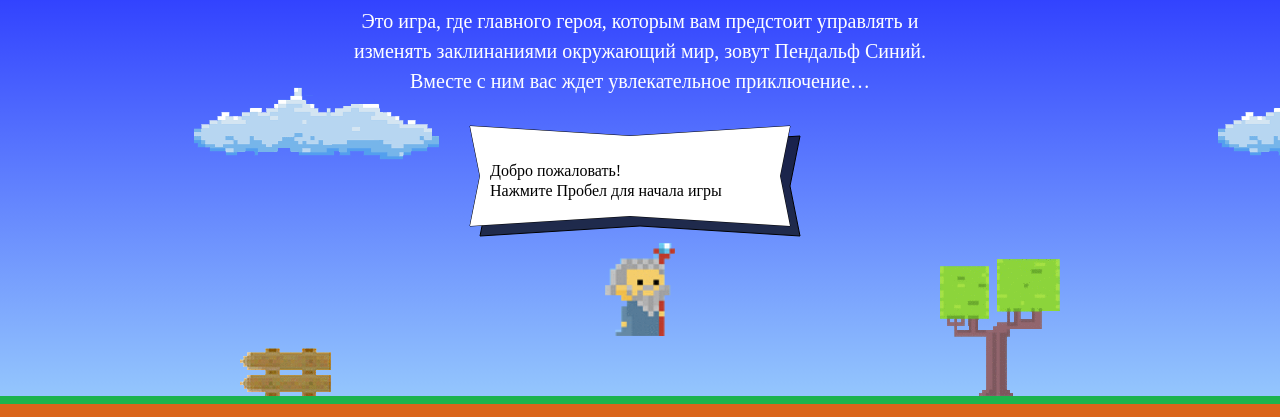
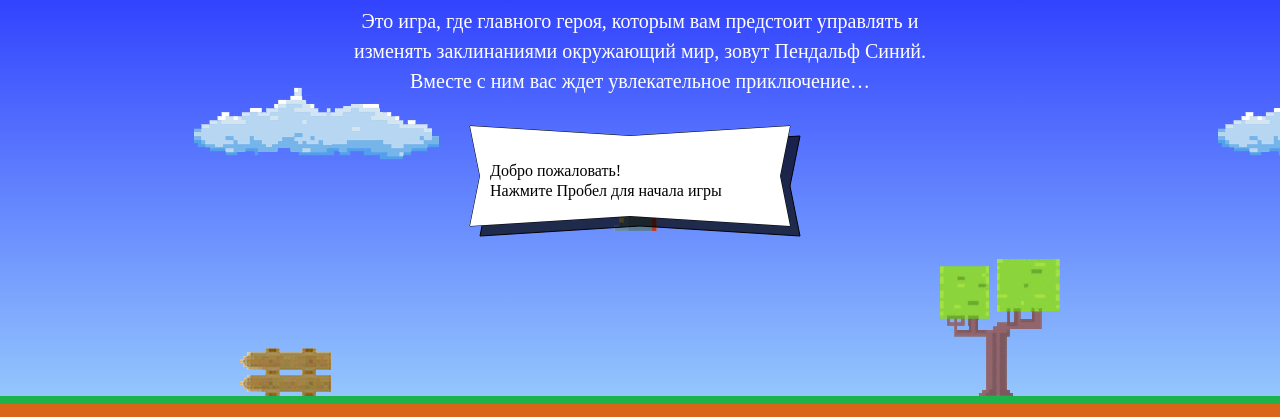
Before and after one commit to marie-uglova/1321951-code-and-magick-19, a website: page index.html in a window 1280 px wide. Shown: the part 203-620 px from the top of the page. Drawn offline with Linux system fonts and the light colour scheme; a web font is replaced by a local one.

Commit message:
правки https://github.com/htmlacademy-javascript/1321951-code-and-magick-19/pull/1#issuecomment-576829499

```diff
--- a/index.html
+++ b/index.html
@@ -183,22 +183,32 @@
 
 <script>
 
-  var fireballSize = 22;
-  var fireballSpeedNum1 = 5;
-  var fireballSpeedNum2 = 2;
-  var fireballSpeed = 'left' ? fireballSpeedNum1 : fireballSpeedNum2;
-  var wizardSpeed = 3;
-  var wizardCoff = 1.337;
-  var wizardWidth = 70;
-  var wizardHeight = getWizardHeight(wizardWidth);
-  function getWizardHeight (wizardWidth) {
-      return (wizardCoff * wizardWidth)
+  var FIREBALL_SIZE = 22;
+  var FIREBALL_SPEED_DOWNWIND = 5;
+  var FIREBALL_SPEED_UPWIND = 2;
+  var WIZARD_SPEED = 3;
+  var WIZARD_COEFFICIENT = 1.337;
+  var WIZARD_WIDTH = 70;
+
+  var fireballSpeed = getFireballSpeed ();
+  function getFireballSpeed (left) {
+      if (left) {
+          return FIREBALL_SPEED_DOWNWIND;
+      }
+      return FIREBALL_SPEED_UPWIND;
   };
+
+  var wizardHeight = getWizardHeight(WIZARD_WIDTH);
+  function getWizardHeight (WIZARD_WIDTH) {
+      return (WIZARD_COEFFICIENT * WIZARD_WIDTH)
+  };
+
   function getWizardX (width) {
-      return width/2 - wizardWidth/2
+      return width/2 - WIZARD_WIDTH/2
   };
+
   function getWizardY (height) {
-      return height/3 + wizardHeight/2
+      return height/3 - wizardHeight/2
   };
 
 </script>
```
